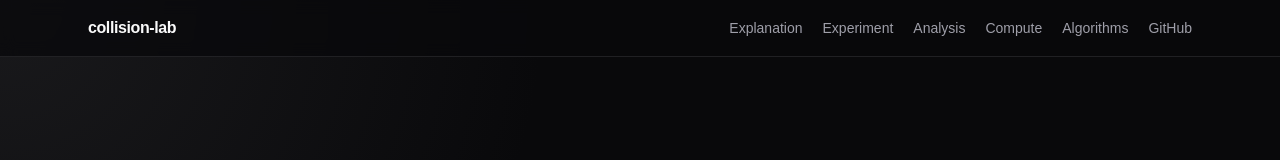
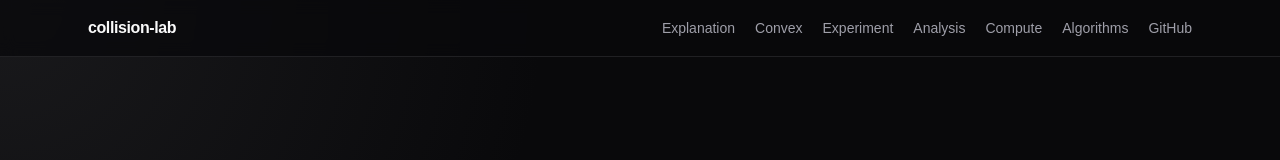
Before and after one commit to moritzbrantner/collision-lab, a Next.js app in the folder web/: page / in a window 1280 px wide. Shown: the top 160 px of the page. Built offline with nearby package versions, Linux system fonts and the light colour scheme.

Commit message:
Link convex guide from site navigation

```diff
--- a/web/app/layout.tsx
+++ b/web/app/layout.tsx
@@ -24,6 +24,9 @@ export default function RootLayout({ children }: Readonly<{ children: ReactNode
             <nav className="flex flex-wrap items-center justify-end gap-x-5 gap-y-2 text-sm text-zinc-400">
               <Link href="/explain/" className="transition hover:text-zinc-50">
                 Explanation
+              </Link>
+              <Link href="/convex/" className="transition hover:text-zinc-50">
+                Convex
               </Link>
               <Link href="/demo/" className="transition hover:text-zinc-50">
                 Experiment
```
